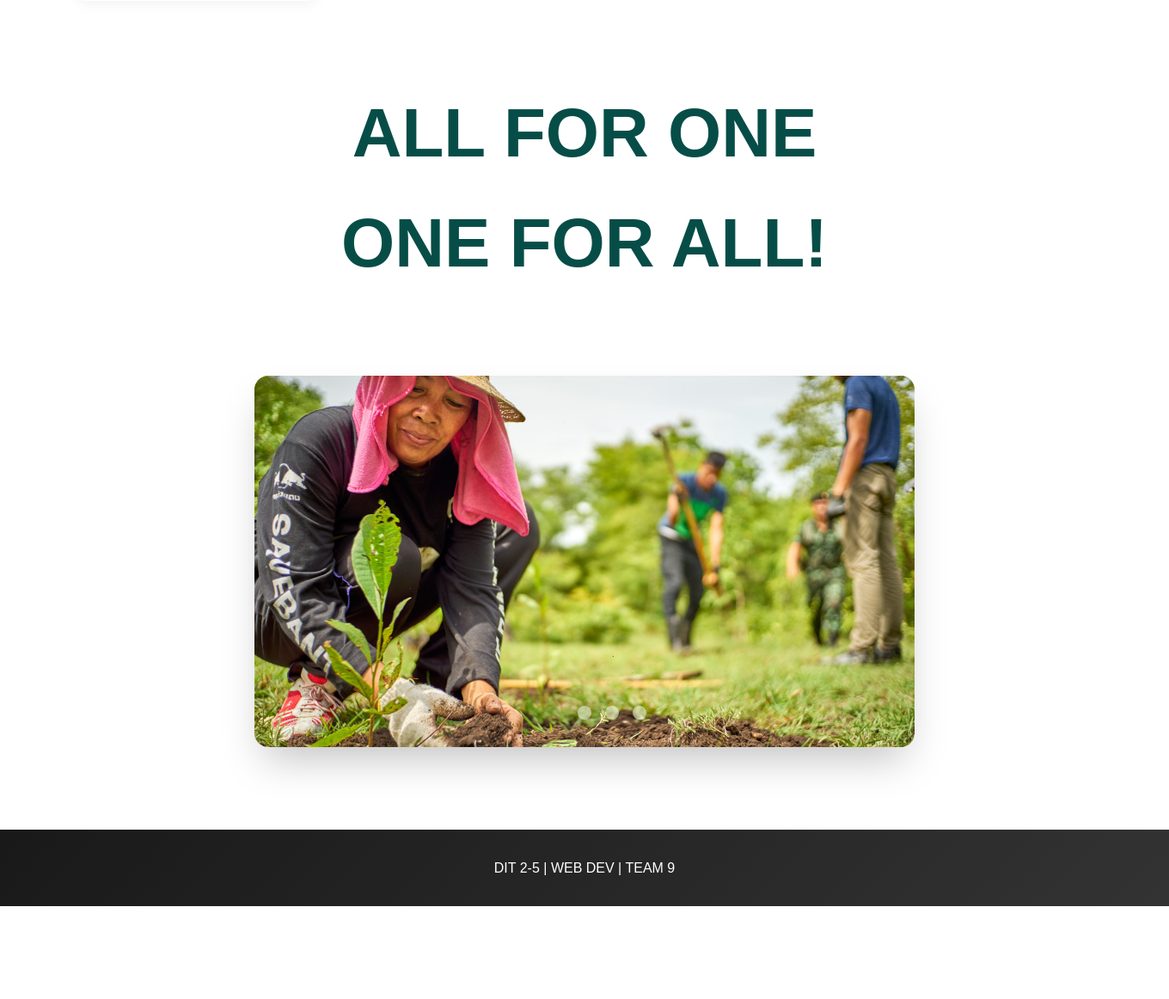
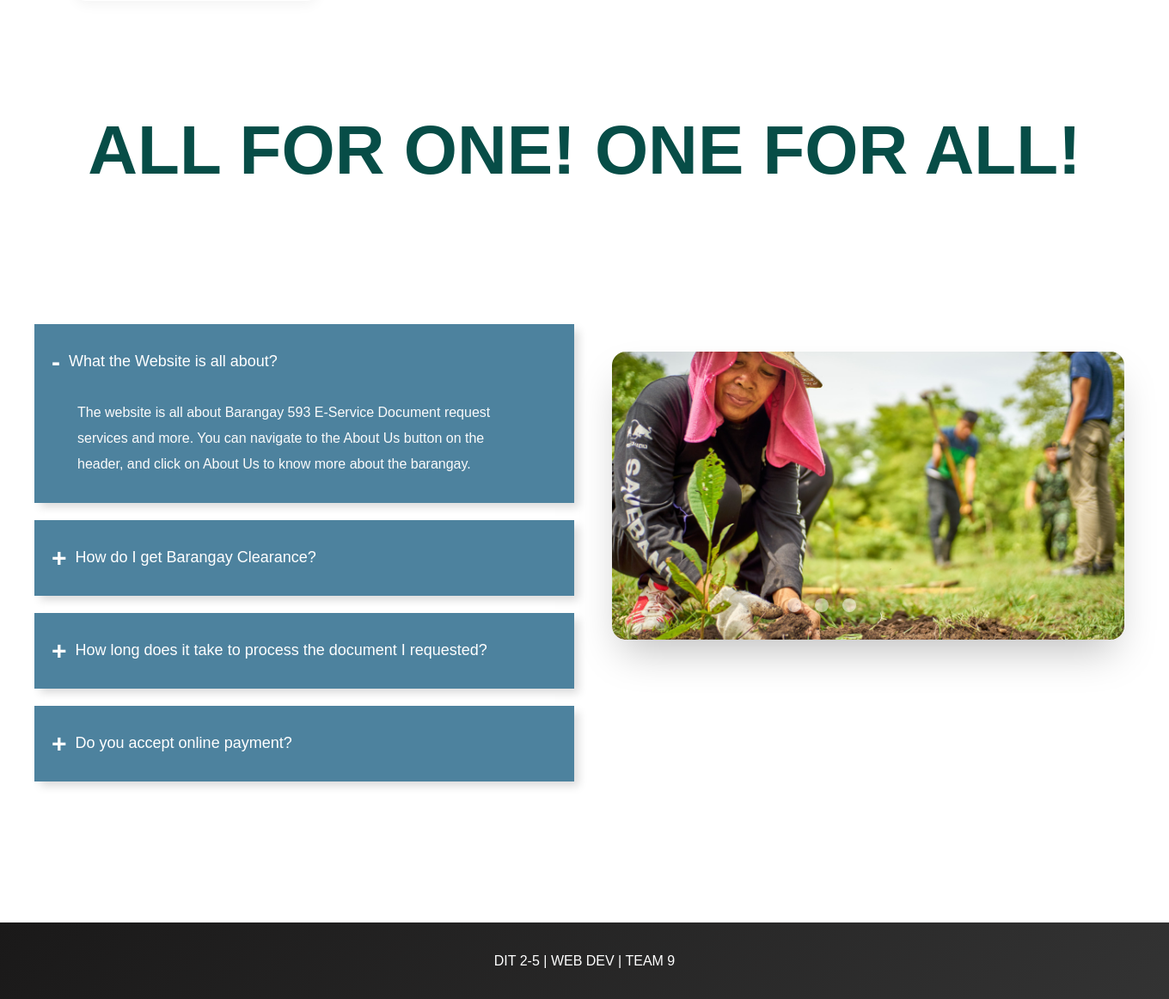
Before and after one commit to vincentiments/team9-webdev, a PHP site: page /about_us.html in a window 1360 px wide; the page is wider, and only the part inside the window is pictured. Shown: the part 2526-3688 px from the top of that part at 86% size. Before the commit the page ends 3580 px from the top of that part, so only its background shows below. Run offline with PHP 8.4, Linux system fonts and the light colour scheme; some libraries are stand-ins or nearby versions.

Commit message:
Add files via upload

```diff
--- a/about_us.css
+++ b/about_us.css
@@ -611,7 +611,7 @@ img {
     padding: none;
     color: rgb(7, 77, 71);
     position: relative;
-    top: 70px;
+    top: 90px;
     transition: all 0.5s ease;
     animation: fadeInUp 1.2s ease-out 0.3s both;
 }
@@ -620,6 +620,81 @@ img {
     transform: scale(1.05);
     text-shadow: 0 10px 20px rgba(7, 77, 71, 0.3);
 }
+
+/*FAQ*/
+.accordion {
+    margin: 60px auto;
+    width: 800px;
+}
+
+.accordion li {
+    list-style: none;
+    width: 100%;
+    margin: 20px;
+    padding: 10px;
+    background-color: rgb(77, 130, 158);
+    box-shadow: 6px 6px 10px -1px rgba(0, 0, 0, 0.15),
+                -6px -6px 10px -1px rgba(255, 255, 255, 0.7);
+}
+
+.accordion li label {
+    display: flex;
+    align-items: center;
+    padding: 10px;
+    font-size: 18px;
+    font-weight: 500;
+    cursor: pointer;
+    color: white;
+}
+
+label::before {
+    content: '+';
+    margin-right: 10px;
+    font-size: 30px;
+    font-weight: 600;
+}
+
+input[type=radio]{
+    display: none;
+}
+
+.accordion .faq-content {
+    color: #fbfbfb;
+    padding: 0 10px;
+    line-height: 30px;
+    max-height: 0;
+    overflow: hidden;
+    transition: max-height 0.5s, padding 0.5s;
+}
+
+.accordion input[type=radio]:checked + label + .faq-content {
+    max-height: 400px;
+    padding: 10px 40px 20px;
+}
+
+.accordion input[type=radio]:checked + label::before {
+    content: '-';
+}
+
+.faq-slider-wrapper {
+    display: flex;
+    justify-content: space-between;
+    align-items: flex-start;
+    gap: 2rem;
+    padding: 20px;
+}
+
+.accordion {
+    flex: 1;
+    max-width: 50%;
+}
+
+.slider-container {
+    flex: 1;
+    max-width: 50%;
+    margin-top: 80px;
+}
+
 
 
 @media (max-width: 768px) {
--- a/about_us.html
+++ b/about_us.html
@@ -145,15 +145,62 @@
           </div>
         </div>
 
-        <h1 class="message">
+                <h1 class="message">
           <pre>
-ALL FOR ONE
-ONE FOR ALL!
+ALL FOR ONE! ONE FOR ALL!
             </pre
           >
         </h1>
 
-        <section class="slider-container">
+  <div class="faq-slider-wrapper">
+          <ul class="accordion">
+        <li>
+            <input type="radio" name="accordion" id="first" checked>
+            <label for="first">What the Website is all about?</label>
+            <div class="faq-content">
+                <p>
+                    The website is all about Barangay 593 E-Service Document request services and more.
+                    You can navigate to the About Us button on the header, and click on About Us to know
+                    more about the barangay.
+                </p>
+            </div>
+        </li>
+
+        <li>
+            <input type="radio" name="accordion" id="second">
+            <label for="second">How do I get Barangay Clearance?</label>
+            <div class="faq-content">
+                <p>
+                    Click the 'My Request' button on your navigation bar, there a form will show for your
+                    to fill up to submit your request. You may track your request through a button that will
+                    pop up once you've submitted your request.
+                </p>
+            </div>
+        </li>
+
+        <li>
+            <input type="radio" name="accordion" id="third">
+            <label for="third">How long does it take to process the document I requested?</label>
+            <div class="faq-content">
+                <p>
+                    You may wait for 3-5 working days for the processing of your documents, depending on the type
+                    of request you made.
+                </p>
+            </div>
+        </li>
+
+        <li>
+            <input type="radio" name="accordion" id="fourth">
+            <label for="fourth">Do you accept online payment?</label>
+            <div class="faq-content">
+                <p>
+                    Absolutely! We accept online payments—but please make sure to pay only through this official website.
+                    Do not send payments through any other apps or to individuals claiming to collect on our behalf.
+                </p>
+            </div>
+        </li>
+    </ul>
+    <section class="slider-container">
           <!--container-->
           <div class="slider-wrapper">
             <div class="slider">
@@ -168,7 +215,9 @@ ONE FOR ALL!
               <a href="#slide-3"></a>
             </div>
           </div>
-        </section>
+      </section>
+  </div>
+
       </div>
     </div>
     <footer>
```
